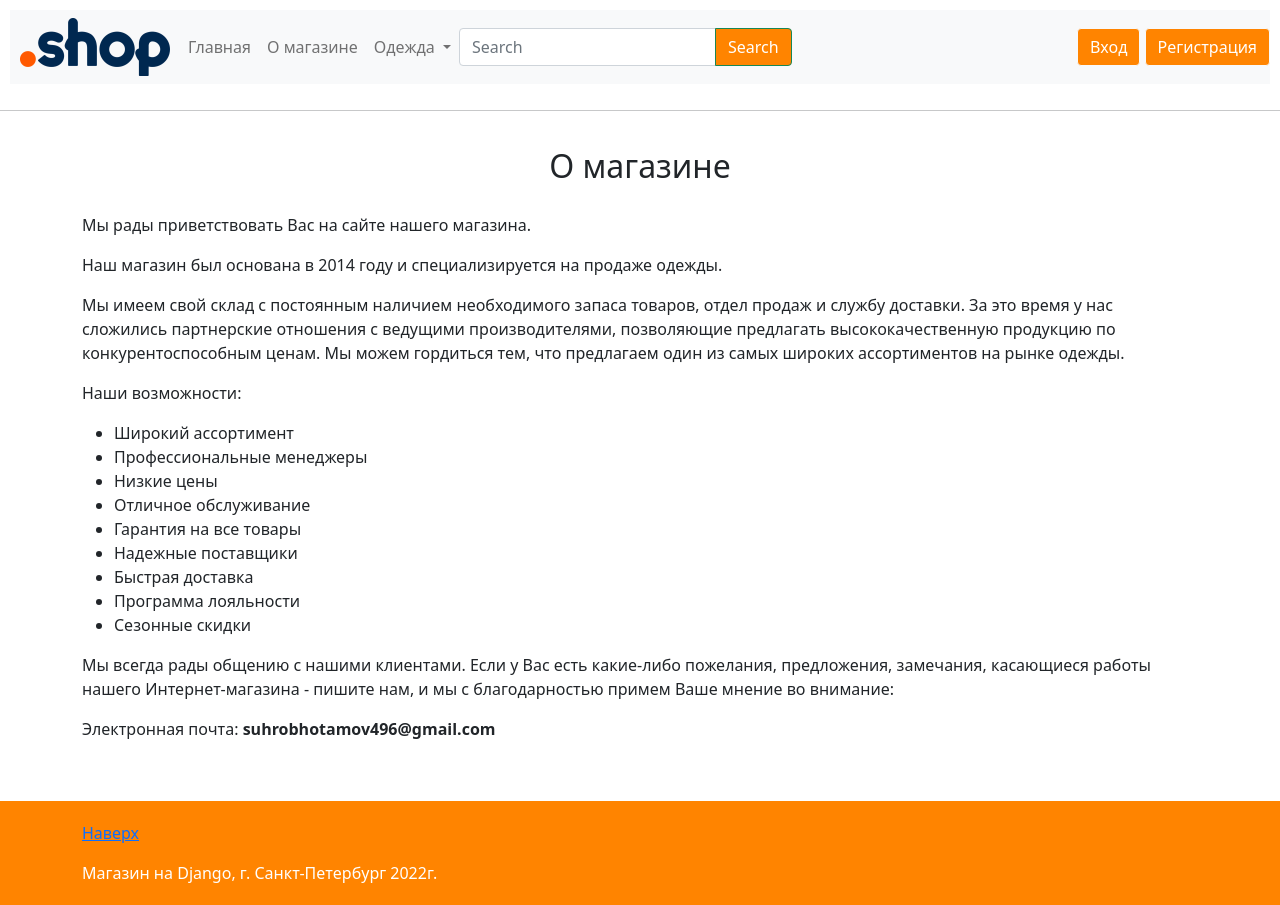
After one commit to alvinist27/djangoShopOld, a Django app: page /about in a window 1280 px wide. The commit adds this page. Run offline with Django 4.2, Linux system fonts and the light colour scheme.

Commit message:
Добавление страницы с контактами

```diff
--- a/app_shop/urls.py
+++ b/app_shop/urls.py
@@ -1,7 +1,9 @@
 from django.urls import path
-from .views import MainView
+from .views import AboutView, MainView
 
 
 urlpatterns = [
-    path('', MainView.as_view(), name='main')
+    path('', MainView.as_view(), name='main'),
+    path('about', AboutView.as_view(), name='about'),
+
 ]
--- a/app_shop/views.py
+++ b/app_shop/views.py
@@ -5,3 +5,8 @@ from django.views import View
 class MainView(View):
     def get(self, request):
         return render(request, 'app_shop/index.html')
+
+
+class AboutView(View):
+    def get(self, request):
+        return render(request, 'app_shop/about.html')
--- /dev/null
+++ b/templates/app_shop/about.html
@@ -0,0 +1,37 @@
+{% extends 'base.html' %}
+{% load static %}
+
+{% block content %}
+    <div id="main">
+        <h2>О магазине</h2>
+        <div class="container">
+            <div class="row justify-content-md-center">
+                <div class="col-sm">
+                    <p>Мы рады приветствовать Вас на сайте нашего магазина.</p>
+                    <p>Наш магазин был основана в 2014 году и специализируется на продаже одежды.</p>
+                    <p>
+                        Мы имеем свой склад с постоянным наличием необходимого запаса товаров, отдел продаж и службу доставки.
+                        За это время у нас сложились партнерские отношения с ведущими производителями, позволяющие предлагать высококачественную продукцию по конкурентоспособным ценам.
+                        Мы можем гордиться  тем, что предлагаем  один из самых широких ассортиментов на рынке одежды.
+                    </p>
+                    <p>
+                        Наши возможности:
+                        <ul>
+                            <li>Широкий ассортимент</li>
+                            <li>Профессиональные менеджеры</li>
+                            <li>Низкие цены</li>
+                            <li>Отличное обслуживание</li>
+                            <li>Гарантия на все товары</li>
+                            <li>Надежные поставщики</li>
+                            <li>Быстрая доставка</li>
+                            <li>Программа лояльности</li>
+                            <li>Сезонные скидки</li>
+                       </ul>
+                    </p>
+                    <p>Мы всегда рады общению с нашими клиентами. Если у Вас есть какие-либо пожелания, предложения, замечания, касающиеся работы нашего Интернет-магазина - пишите нам, и мы с благодарностью примем Ваше мнение во внимание:</p>
+                    <p>Электронная почта: <b>suhrobhotamov496@gmail.com</b></p>
+                </div>
+            </div>
+        </div><br>
+    </div>
+{% endblock %}
--- a/templates/block/navbar.html
+++ b/templates/block/navbar.html
@@ -10,7 +10,7 @@
                 <a class="nav-link" href="/">Главная</a>
             </li>
             <li class="nav-item">
-                <a class="nav-link" href="#">Магазины</a>
+                <a class="nav-link" href="{% url 'about' %}">О магазине</a>
             </li>
             <li class="nav-item dropdown">
                 <a class="nav-link dropdown-toggle" href="#" id="navbarDropdown" role="button" data-bs-toggle="dropdown" aria-expanded="false">
```
